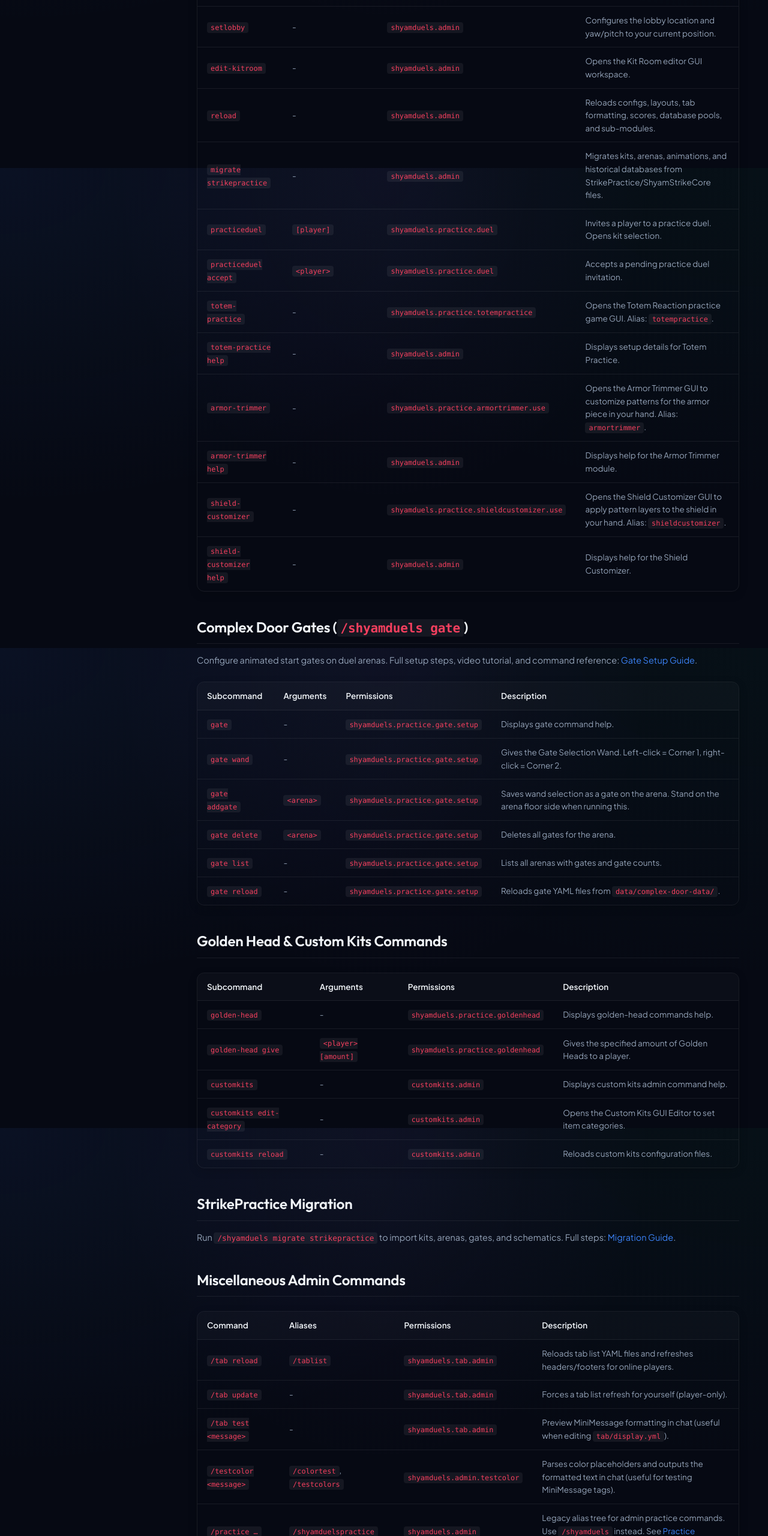
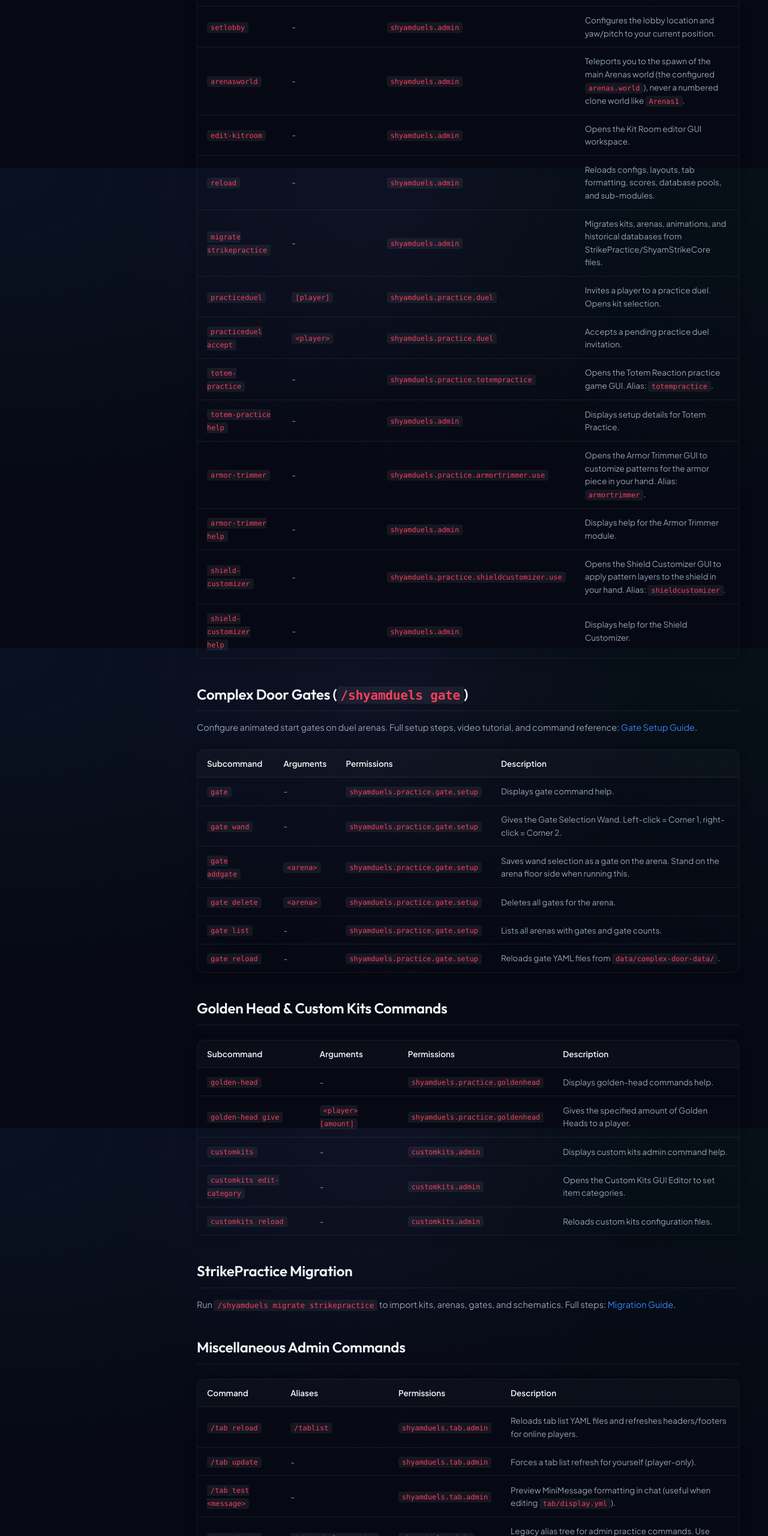
Before and after one commit to ShyamStudios/ShyamDuels-wiki, a plain HTML site: page user-guide/commands.html in a window 1280 px wide. Shown: the part 8520-11080 px from the top of the page at 60% size. Drawn offline with Linux system fonts and the light colour scheme.

Commit message:
arenasworld command

```diff
--- a/user-guide/commands.html
+++ b/user-guide/commands.html
@@ -819,6 +819,12 @@
       <td>Configures the lobby location and yaw/pitch to your current position.</td>
     </tr>
     <tr>
+      <td><code>arenasworld</code></td>
+      <td>-</td>
+      <td><code>shyamduels.admin</code></td>
+      <td>Teleports you to the spawn of the main Arenas world (the configured <code>arenas.world</code>), never a numbered clone world like <code>Arenas1</code>.</td>
+    </tr>
+    <tr>
       <td><code>edit-kitroom</code></td>
       <td>-</td>
       <td><code>shyamduels.admin</code></td>
@@ -1021,12 +1027,6 @@
       <td>Preview MiniMessage formatting in chat (useful when editing <code>tab/display.yml</code>).</td>
     </tr>
     <tr>
-      <td><code>/testcolor &lt;message&gt;</code></td>
-      <td><code>/colortest</code>, <code>/testcolors</code></td>
-      <td><code>shyamduels.admin.testcolor</code></td>
-      <td>Parses color placeholders and outputs the formatted text in chat (useful for testing MiniMessage tags).</td>
-    </tr>
-    <tr>
       <td><code>/practice …</code></td>
       <td><code>/shyamduelspractice</code></td>
       <td><code>shyamduels.admin</code></td>
```
Also changed, not shown: user-guide/permissions.html (+0 -5 lines).
